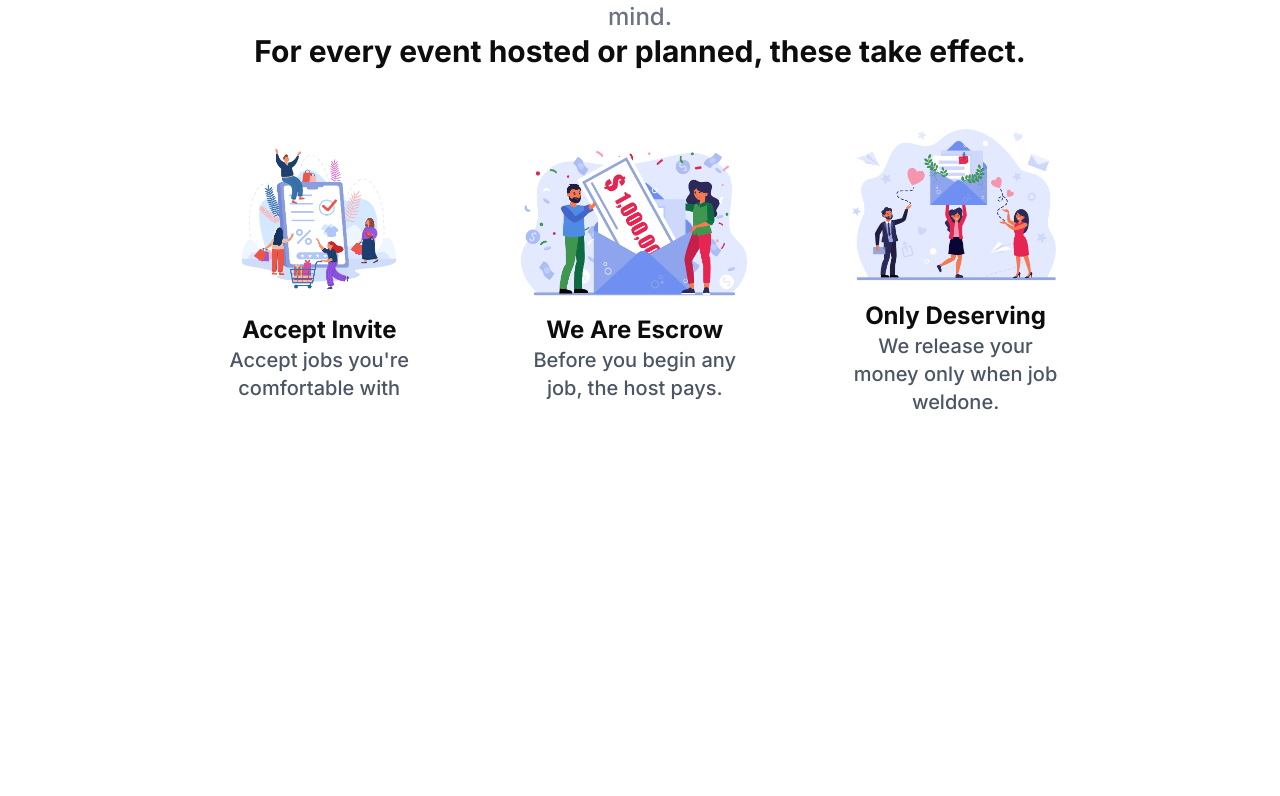
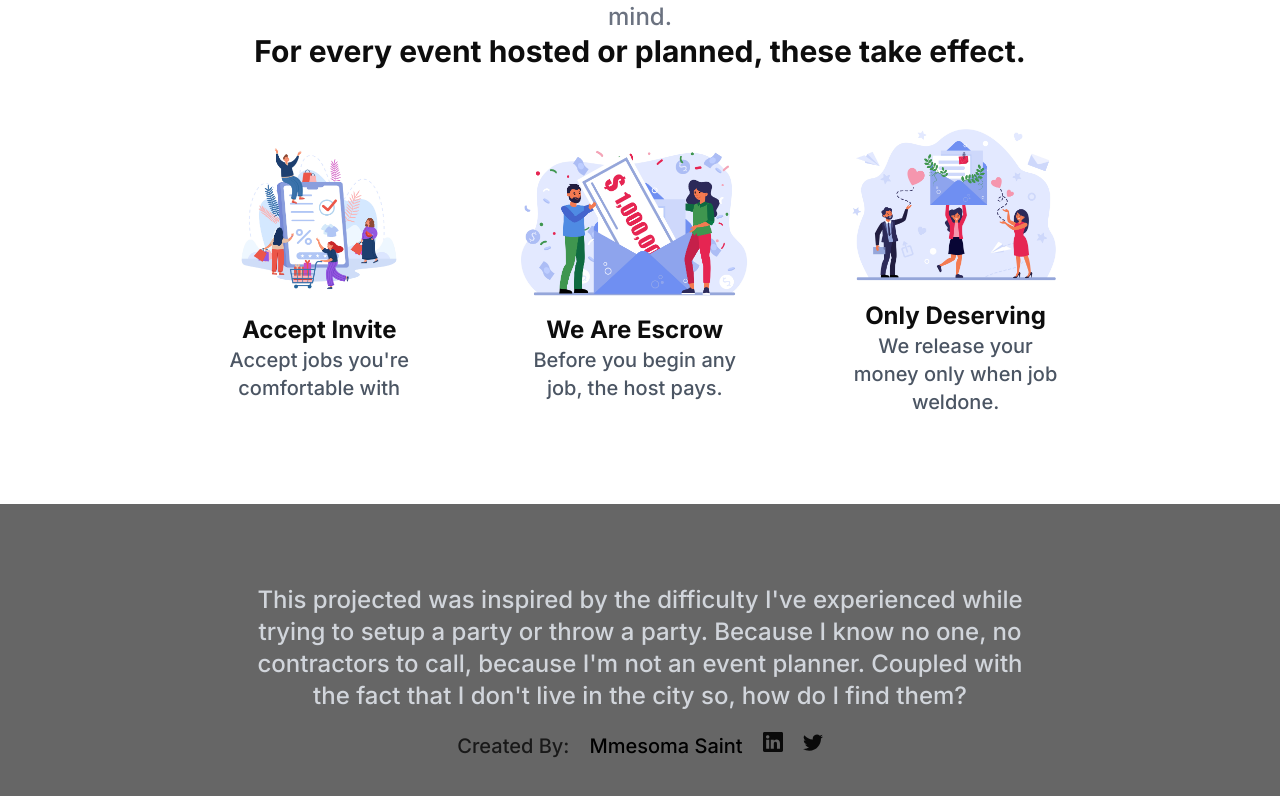
Before and after one commit to mmesomasaint/Leekstra, a Next.js app: page / in a window 1280 px wide. Shown: the part 833-1629 px from the top of the page. Before the commit the page ends 1337 px from the top, so only its background shows below. Built offline with nearby package versions, Linux system fonts and the light colour scheme.

Commit message:
Feat: Design the about section

```diff
--- a/app/page.tsx
+++ b/app/page.tsx
@@ -1,6 +1,7 @@
 'use client'
 
 import { MdOutlineArrowForwardIos } from 'react-icons/md'
+import {BsTwitter, BsLinkedin} from 'react-icons/bs'
 import { useRouter } from 'next/navigation'
 import Button from '@/components/button'
 import Header from '@/components/header'
@@ -107,6 +108,16 @@ export default function Home() {
           </div>
         </section>
         {/*End of feature section*/}
+        <section>
+          <div className='bg-black/60 p-20'>
+            <div className='text-gray-300 text-center text-sm lg:text-xl font-normal sm:font-medium xl:text-2xl w-[70%] mx-auto'>This projected was inspired by the difficulty I've experienced while trying to setup a party or throw a party. Because I know no one, no contractors to call, because I'm not an event planner. Coupled with the fact that I don't live in the city so, how do I find them?</div>
+            <div className='flex justify-center items-center gap-5 mt-5'>
+              <span className='text-black/75 text-xl font-medium'>Created By:</span>
+              <span className='text-black text-xl font-medium flex gap-5'>Mmesoma Saint <BsLinkedin className='text-xl text-black/90' /> <BsTwitter className='text-xl text-black/90' /></span>
+            </div>
+          </div>
+        </section>
+        {/*End of about section*/}
       </div>
     </main>
   )
```
